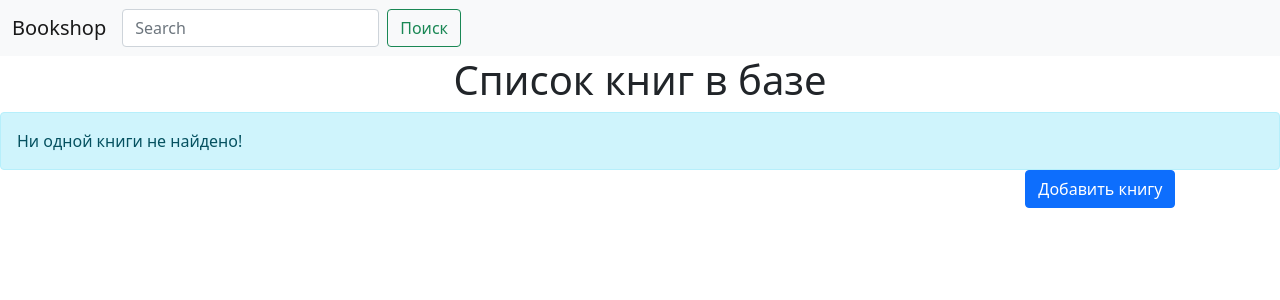
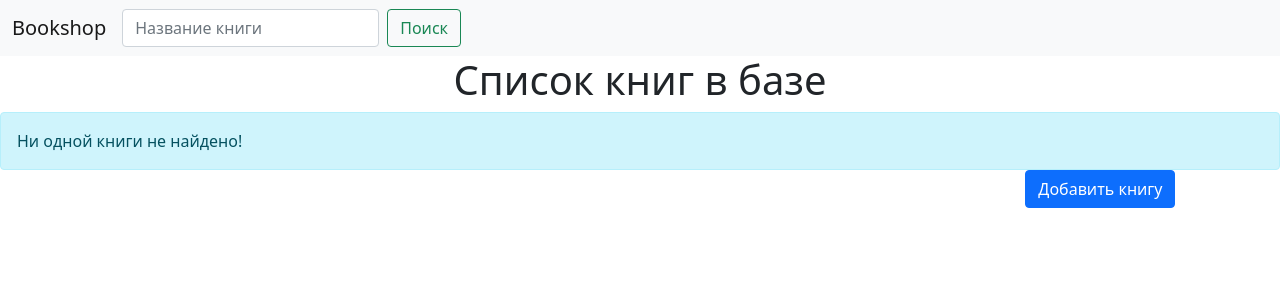
Before and after one commit to voffan/books, a Django app: page / in a window 1280 px wide. Shown: the top 300 px of the page. Run offline with Django 4.2, Linux system fonts and the light colour scheme; data that the repository does not hold is empty; some libraries are stand-ins or nearby versions.

Commit message:
added book search

```diff
--- a/bookshop/views.py
+++ b/bookshop/views.py
@@ -71,3 +71,6 @@ class AuthorListRestView(ModelViewSet):
 class BookListView(ListView):
     model = Book
     template_name = 'book_list.html'
+
+    def get_queryset(self):
+        return Book.objects.filter(name__icontains=self.request.GET['book_name']) if 'book_name' in self.request.GET else Book.objects.all()
--- a/templates/base.html
+++ b/templates/base.html
@@ -17,7 +17,7 @@
         </button>
         <div class="collapse navbar-collapse" id="navbarSupportedContent">
           <form class="d-flex">
-            <input class="form-control me-2" type="search" placeholder="Search" aria-label="Search">
+            <input class="form-control me-2" type="search" placeholder="Название книги" aria-label="Search" name="book_name">
             <button class="btn btn-outline-success" type="submit">Поиск</button>
           </form>
         </div>
```
